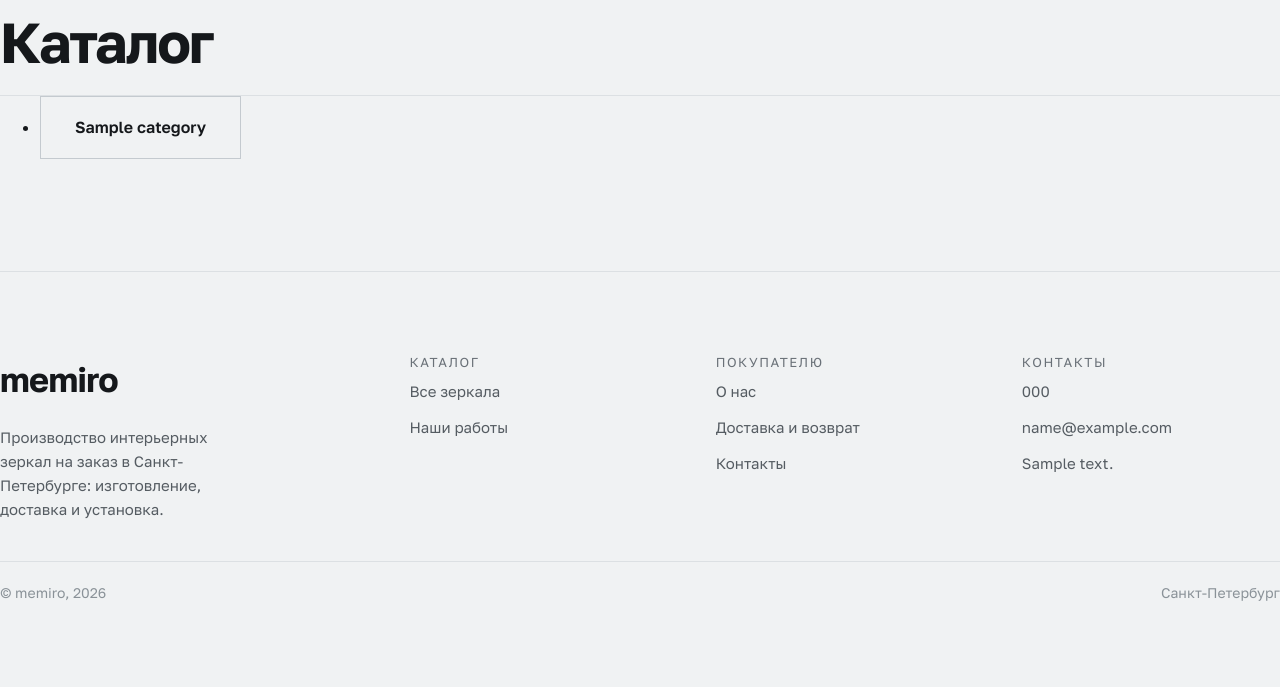
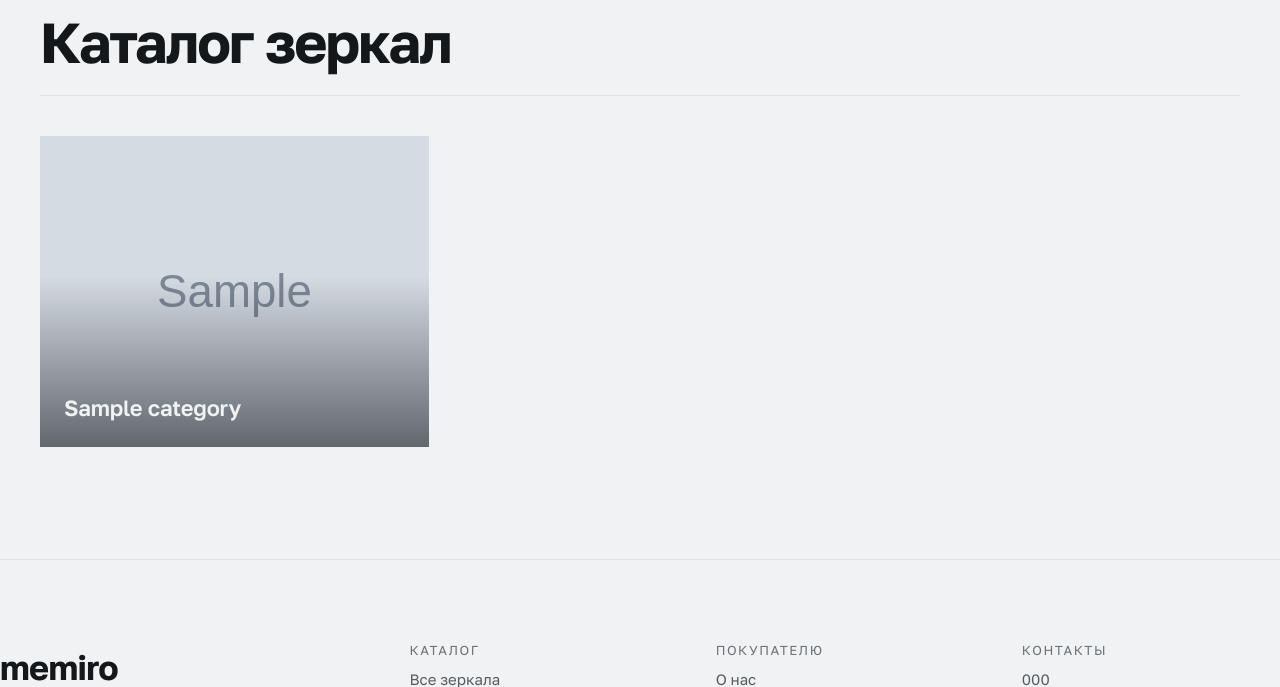
Before and after one commit to Memiro/website, a Django app: template src/memiro/templates/catalog/index.html in a window 1280 px wide. Shown: the part 125-812 px from the top of the page. Before the commit the page ends 726 px from the top, so only its background shows below. Run offline with Django 5.2, Linux system fonts and the light colour scheme; the template is opened without the code that fills it: most values are stand-ins (such as "Sample title", 1, 10 or a date in 2020); grey boxes marked "Sample" are stand-in pictures.

Commit message:
feat: редизайн статики, корня каталога и «Наших работ» (тикет 12)
Корень каталога переведён на плитки категорий; обложки переехали в
catalog.views.category_tiles — ими пользуются и главная, и каталог,
поэтому главная больше не ходит в чужие данные сама.

Статические страницы и «Наши работы» получили надзаголовки-отбивки
и новые компоненты; на контактах ссылки мессенджеров перестали быть
пилюлями из шапки. Manrope удалён — весь сайт на Golos Text.

Co-Authored-By: Claude Opus 5 (1M context) <noreply@anthropic.com>

```diff
--- a/src/memiro/static/css/site.css
+++ b/src/memiro/static/css/site.css
@@ -326,6 +326,7 @@ h1, h2, h3 { font-weight: 700; letter-spacing: -0.03em; line-height: 1.04; }
 
 /* ---------- Статические страницы ---------- */
 .page { padding-top: 14px; }
+.page .overline { margin-bottom: 18px; }
 .page-lead { margin-top: 18px; font-size: 19px; line-height: 1.55; color: var(--body); max-width: 62ch; display: grid; gap: 14px; }
 .feature-grid { margin-top: 40px; display: grid; grid-template-columns: 1fr 1fr; gap: 16px; }
 .feature { background: var(--bg-card); border: 1px solid var(--line-card); padding: 32px 30px; }
--- a/src/memiro/templates/catalog/index.html
+++ b/src/memiro/templates/catalog/index.html
@@ -1,22 +1,28 @@
 {% extends "base.html" %}
 
-{% block title %}Каталог — memiro{% endblock %}
+{% block title %}Каталог зеркал — memiro{% endblock %}
 {% block nav_catalog %}class="active"{% endblock %}
 
 {% block content %}
 <nav class="crumbs wrap"><a href="{% url 'home' %}">Главная</a> / Каталог</nav>
 
-<div class="cat-head wrap">
-  <h1 class="h-section">Каталог</h1>
+<div class="wrap">
+  <div class="cat-head">
+    <h1>Каталог зеркал</h1>
+  </div>
 </div>
 
-<div class="wrap">
-  {% if categories %}
-  <ul class="category-list">
-    {% for category in categories %}
-    <li><a class="btn btn-ghost" href="{% url 'category' category.slug %}">{{ category.name }}</a></li>
+<div class="wrap section" style="padding-top: 40px;">
+  {% if tiles %}
+  <div class="cats-grid">
+    {% for tile in tiles %}
+    <a class="cat" href="{% url 'category' tile.category.slug %}">
+      {% if tile.cover %}<img src="{{ tile.cover.url }}" alt="" loading="lazy">{% endif %}
+      <span class="veil"></span>
+      <span class="label">{{ tile.category.name }}</span>
+    </a>
     {% endfor %}
-  </ul>
+  </div>
   {% else %}
   <p class="sub">Каталог наполняется — загляните позже.</p>
   {% endif %}
--- a/src/memiro/templates/content/works.html
+++ b/src/memiro/templates/content/works.html
@@ -6,6 +6,7 @@
 <nav class="crumbs wrap"><a href="{% url 'home' %}">Главная</a> / Наши работы</nav>
 
 <div class="page wrap">
+  <span class="overline">Фотографии установок</span>
   <h1 class="h-section">Наши работы</h1>
   <p class="page-lead">Фотографии реальных установок: зеркала, которые
     мы сделали и повесили у наших клиентов.</p>
--- a/src/memiro/templates/pages/about.html
+++ b/src/memiro/templates/pages/about.html
@@ -6,6 +6,7 @@
 <nav class="crumbs wrap"><a href="{% url 'home' %}">Главная</a> / О нас</nav>
 
 <div class="page wrap">
+  <span class="overline">Собственное производство · Санкт-Петербург</span>
   <h1 class="h-section">О нас</h1>
   <div class="page-lead">
     <p>Memiro — студия зеркал в Санкт-Петербурге с собственным
--- a/src/memiro/templates/pages/delivery.html
+++ b/src/memiro/templates/pages/delivery.html
@@ -6,6 +6,7 @@
 <nav class="crumbs wrap"><a href="{% url 'home' %}">Главная</a> / Доставка и возврат</nav>
 
 <div class="page wrap">
+  <span class="overline">Условия</span>
   <h1 class="h-section">Доставка и возврат</h1>
 
   <div class="feature-grid">
```
Also changed, not shown: src/memiro/catalog/views.py (+35 -1 lines), src/memiro/templates/pages/contacts.html (+4 -3 lines), src/memiro/views.py (+3 -26 lines), .scratch/new-site/issues/12-design-refresh.md, src/memiro/static/fonts/manrope-cyrillic-ext.woff2 (deleted), src/memiro/static/fonts/manrope-cyrillic.woff2 (deleted), src/memiro/static/fonts/manrope-latin-ext.woff2 (deleted), src/memiro/static/fonts/manrope-latin.woff2 (deleted).
